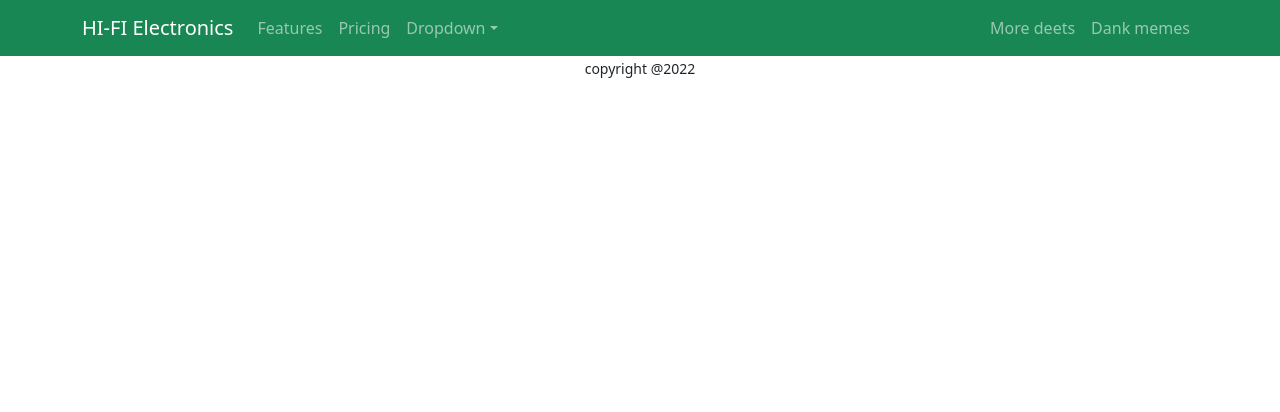
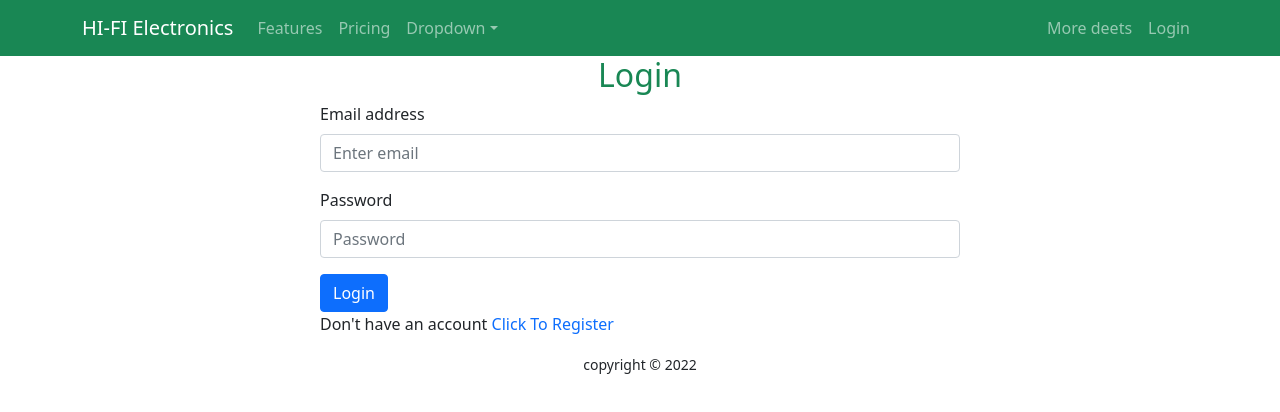
Before and after one commit to mamuntufayel/beginner-task-11, a React (Create React App) app: page /login in a window 1280 px wide. Shown: the top 412 px of the page. Built offline with nearby package versions, Linux system fonts and the light colour scheme.

Commit message:
login and register added

```diff
--- a/package.json
+++ b/package.json
@@ -3,11 +3,11 @@
   "version": "0.1.0",
   "private": true,
   "dependencies": {
-
     "@testing-library/jest-dom": "^5.16.4",
     "@testing-library/react": "^13.2.0",
     "@testing-library/user-event": "^13.5.0",
     "bootstrap": "^5.1.3",
+    "firebase": "^9.7.0",
     "react": "^18.1.0",
     "react-bootstrap": "^2.3.1",
     "react-dom": "^18.1.0",
--- a/src/App.js
+++ b/src/App.js
@@ -1,6 +1,9 @@
 import { Route, Routes } from "react-router-dom";
 import "./App.css";
 import Home from "./Components/Pages/Home/Home";
+import Login from "./Components/Pages/Login/Login";
+import NotFound from "./Components/Pages/NotFound/NotFound";
+import Register from "./Components/Pages/Register/Register";
 import Footer from "./Components/Shared/Footer";
 import Header from "./Components/Shared/Header";
 
@@ -11,6 +14,9 @@ function App() {
       <Routes>
         <Route path="/" element={<Home></Home>}></Route>
         <Route path="/home" element={<Home></Home>}></Route>
+        <Route path="/login" element={<Login></Login>}></Route>
+        <Route path="/register" element={<Register></Register>}></Route>
+        <Route path="*" element={<NotFound></NotFound>}></Route>
       </Routes>
       <Footer></Footer>
     </div>
--- /dev/null
+++ b/src/Components/Pages/Login/Login.js
@@ -0,0 +1,37 @@
+import React from "react";
+import { Button, Form } from "react-bootstrap";
+import { Link } from "react-router-dom";
+
+const Login = () => {
+  return (
+    <div>
+      <h2 className="text-success text-center">Login</h2>
+      <Form className="w-50 mx-auto">
+        <Form.Group className="mb-3" controlId="formBasicEmail">
+          <Form.Label>Email address</Form.Label>
+          <Form.Control type="email" placeholder="Enter email" required />
+        </Form.Group>
+
+        <Form.Group className="mb-3" controlId="formBasicPassword">
+          <Form.Label>Password</Form.Label>
+          <Form.Control type="password" placeholder="Password" required />
+        </Form.Group>
+
+        <Button variant="primary" type="submit">
+          Login
+        </Button>
+        <p>
+          Don't have an account{" "}
+          <span>
+            {" "}
+            <Link className="text-decoration-none" to="/register">
+              Click To Register
+            </Link>{" "}
+          </span>
+        </p>
+      </Form>
+    </div>
+  );
+};
+
+export default Login;
--- /dev/null
+++ b/src/Components/Pages/NotFound/NotFound.js
@@ -0,0 +1,11 @@
+import React from "react";
+
+const NotFound = () => {
+  return (
+    <div>
+      <h3 className="text-danger text-center ">Bad URL 404!!</h3>
+    </div>
+  );
+};
+
+export default NotFound;
--- a/src/Components/Pages/Products/Products.js
+++ b/src/Components/Pages/Products/Products.js
@@ -6,25 +6,26 @@ const Products = () => {
   const [products] = Useproducts([]);
   return (
     <div>
-      <h3>products:{products.length}</h3>
-      {products.map((product) => (
-        <div key={product.id} className="row">
-          <div className="col-lg-4">
+      <h2 className="text-success text-center my-5">Our Goods</h2>
+      <div className="row">
+        {products.slice(0, 6).map((product) => (
+          <div key={product.id} className="col-lg-4">
+            <div>
               <Card style={{ width: "18rem" }}>
                 <Card.Img variant="top" src={product.img} />
-              <Card.Body>
-                <Card.Title>Card Title</Card.Title>
-                <Card.Text>
-                  Some quick example text to build on the card title and make up
-                  the bulk of the card's content.
-                </Card.Text>
-                <Button variant="primary">Go somewhere</Button>
+                <Card.Body className="text-center">
+                  <Card.Title>{product.name}</Card.Title>
+                  <Card.Text>Price:{product.price}</Card.Text>
+                  <Card.Text>Description:{product.description}</Card.Text>
+                  <Card.Text>Supplier: {product.supplier}</Card.Text>
+                  <Button variant="primary">Update</Button>
                 </Card.Body>
               </Card>
             </div>
           </div>
         ))}
       </div>
+    </div>
   );
 };
 
--- /dev/null
+++ b/src/Components/Pages/Register/Register.js
@@ -0,0 +1,37 @@
+import React from "react";
+import { Button, Form } from "react-bootstrap";
+import { Link } from "react-router-dom";
+
+const Register = () => {
+  return (
+    <div>
+      <h2 className="text-success text-center">Register</h2>
+      <Form className="w-50 mx-auto">
+        <Form.Group className="mb-3" controlId="formBasicEmail">
+          <Form.Label>Email address</Form.Label>
+          <Form.Control type="email" placeholder="Enter email" required />
+        </Form.Group>
+
+        <Form.Group className="mb-3" controlId="formBasicPassword">
+          <Form.Label>Password</Form.Label>
+          <Form.Control type="password" placeholder="Password" required />
+        </Form.Group>
+
+        <Button variant="primary" type="submit">
+          Register
+        </Button>
+        <p>
+          Don't have an account{" "}
+          <span>
+            {" "}
+            <Link className="text-decoration-none" to="/login">
+              Click To Login
+            </Link>{" "}
+          </span>
+        </p>
+      </Form>
+    </div>
+  );
+};
+
+export default Register;
--- a/src/Components/Shared/Footer.js
+++ b/src/Components/Shared/Footer.js
@@ -1,10 +1,12 @@
 import React from "react";
 
 const Footer = () => {
+  const today = new Date();
+  const year = today.getFullYear();
   return (
     <div>
       <p className="text-center">
-        <small>copyright @2022</small>
+        <small>copyright &copy; {year}</small>
       </p>
     </div>
   );
--- a/src/Components/Shared/Header.js
+++ b/src/Components/Shared/Header.js
@@ -31,8 +31,8 @@ const Header = () => {
             </Nav>
             <Nav>
               <Nav.Link href="#deets">More deets</Nav.Link>
-              <Nav.Link eventKey={2} href="#memes">
-                Dank memes
+              <Nav.Link as={Link} to="login">
+                Login
               </Nav.Link>
             </Nav>
           </Navbar.Collapse>
```
Also changed, not shown: Firebase.init.js (added, +20 -0 lines), 1 other file (tests, documents, lock files or other folders). Lines whose indentation alone changed are shown as unchanged.
